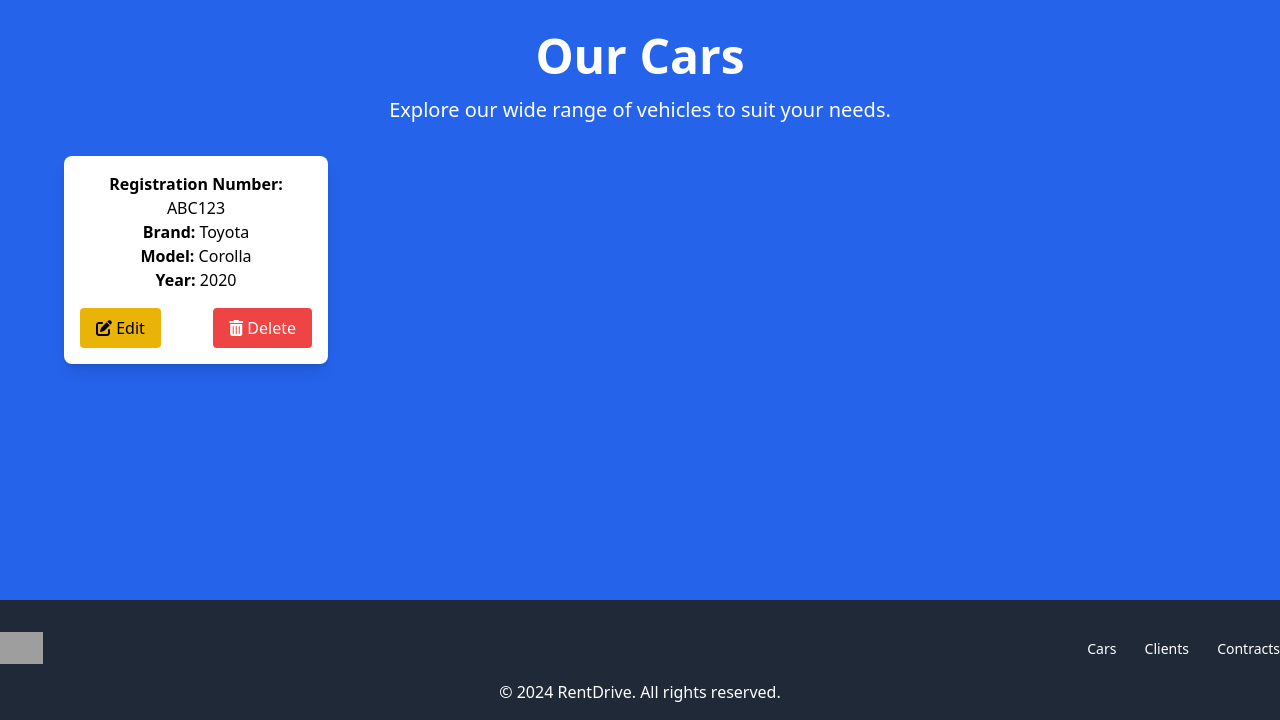
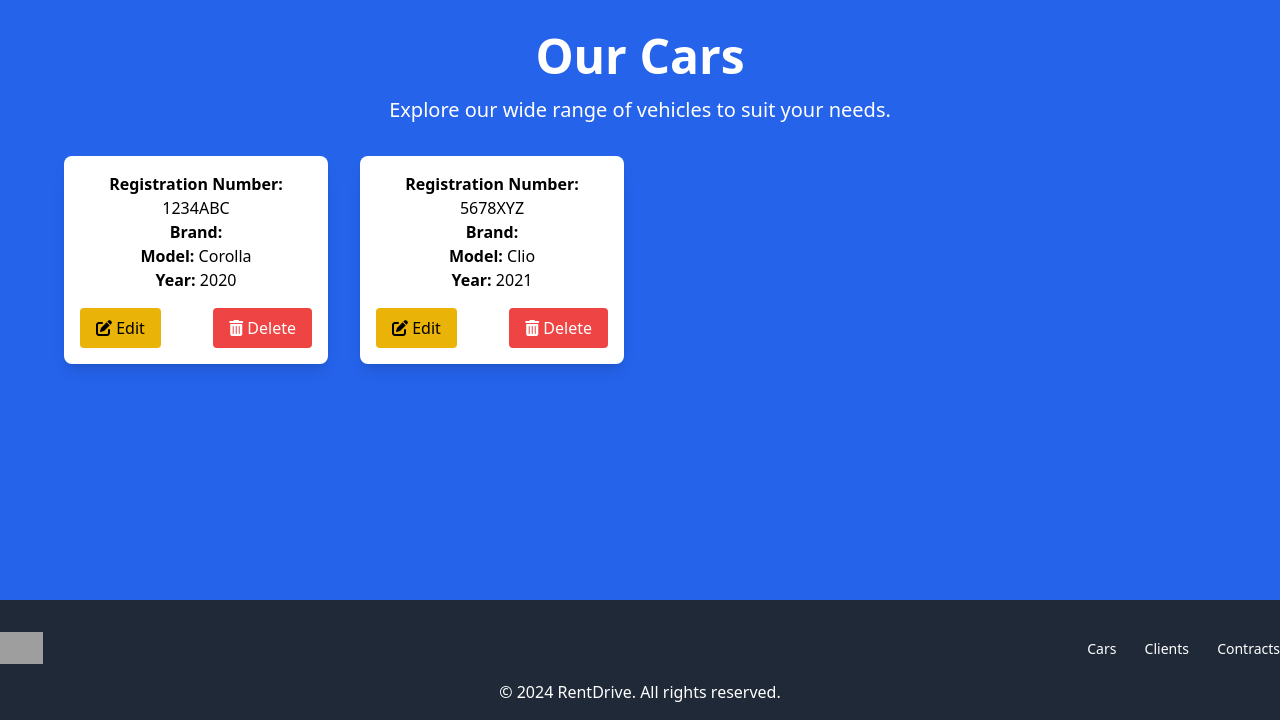
Before and after one commit to MohamedHamouch/Breif7, a PHP site: page /cars/cars.php in a window 1280 px wide. Shown: the part 80-800 px from the top of the page. Run offline with PHP 8.4, Linux system fonts and the light colour scheme; data comes from the database, SQL or seed files in the repository; data that the repository does not hold is empty; some libraries are stand-ins or nearby versions; grey boxes are pictures that could not be loaded.

Commit message:
display cars list

```diff
--- a/cars/cars.php
+++ b/cars/cars.php
@@ -1,23 +1,7 @@
 <?php
 include '../config_db.php';
 $sql = "SELECT * FROM cars";
-$result = mysqli_query($conn, $sql);
-
-// Check if query was successful and there are results
-// if ($result) {
-//     while ($row = mysqli_fetch_assoc($result)) {
-//         // Output each field of the current row
-//         echo '<pre>';
-//         print_r(value: $row);  // This will print the row data in an array format
-//         echo '</pre>';
-//     }
-
-//     foreach ($result as $row) {
-//         print_r(value: $row);
-//         }
-// }
-
-
+$cars = mysqli_query($conn, $sql);
 ?>
 <!DOCTYPE html>
 <html lang="en">
@@ -50,32 +34,38 @@
     <div class="container mx-auto">
       <h1 class="text-5xl font-bold mb-4">Our Cars</h1>
       <p class="text-xl mb-8">Explore our wide range of vehicles to suit your needs.</p>
+      <?php
 
-      <div
-        class="text-sm sm:text-base grid grid-cols-1 sm:grid-cols-2 lg:grid-cols-3 xl:grid-cols-4 gap-8 w-[60%] sm:w-[90%] mx-auto">
+      if (mysqli_num_rows($cars) > 0) {
+        echo '<div class="text-sm sm:text-base grid grid-cols-1 sm:grid-cols-2 lg:grid-cols-3 xl:grid-cols-4 gap-8 w-[60%] sm:w-[90%] mx-auto">';
 
-        <div class="bg-white text-black p-4 rounded-lg shadow-lg">
-          <p><b>Registration Number:</b> ABC123</p>
-          <p><b>Brand:</b> Toyota</p>
-          <p><b>Model:</b> Corolla</p>
-          <p><b>Year:</b> 2020</p>
-          <div class="mt-4 flex justify-between">
-            <form action="edit_car.php" method="POST" class="inline-block">
-              <button type="submit" name="car_id" value="1"
-                class="bg-yellow-500 text-black py-2 px-4 rounded hover:bg-yellow-600">
-                <i class="fas fa-edit"></i> Edit
-              </button>
-            </form>
-            <form action="delete_car.php" method="POST" class="inline-block">
-              <button type="submit" name="car_id" value="1"
-                class="bg-red-500 text-white py-2 px-4 rounded hover:bg-red-600">
-                <i class="fas fa-trash-alt"></i> Delete
-              </button>
-            </form>
-          </div>
-        </div>
+        while ($car = mysqli_fetch_assoc($cars)) {
+          echo '<div class="bg-white text-black p-4 rounded-lg shadow-lg">';
+          echo '<p><b>Registration Number:</b> ' . $car['Reg_number'] . '</p>';
+          echo '<p><b>Brand:</b> ' . $car['Brand'] . '</p>';
+          echo '<p><b>Model:</b> ' . $car['Model'] . '</p>';
+          echo '<p><b>Year:</b> ' . $car['Year'] . '</p>';
+          echo '<div class="mt-4 flex justify-between">';
+          echo '<form action="edit_car.php" method="POST" class="inline-block">';
+          echo '<button type="submit" name="car_id" value="' . $car['Reg_number'] . '" class="bg-yellow-500 text-black py-2 px-4 rounded hover:bg-yellow-600">';
+          echo '<i class="fas fa-edit"></i> Edit';
+          echo '</button>';
+          echo '</form>';
+          echo '<form action="delete_car.php" method="POST" class="inline-block">';
+          echo '<button type="submit" name="car_id" value="' . $car['Reg_number'] . '" class="bg-red-500 text-white py-2 px-4 rounded hover:bg-red-600">';
+          echo '<i class="fas fa-trash-alt"></i> Delete';
+          echo '</button>';
+          echo '</form>';
+          echo '</div>';
+          echo '</div>';
+        }
+        echo '</div>';
+      } else {
+        echo '<p class="text-yellow-400 text-2xl mt-16 font-bold">NO CARS YET</p>';
+      }
+      ?>
 
-      </div>
+    </div>
     </div>
   </section>
 
```
